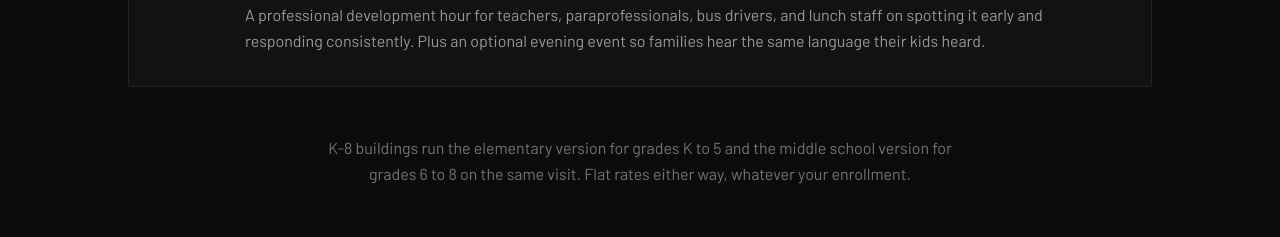
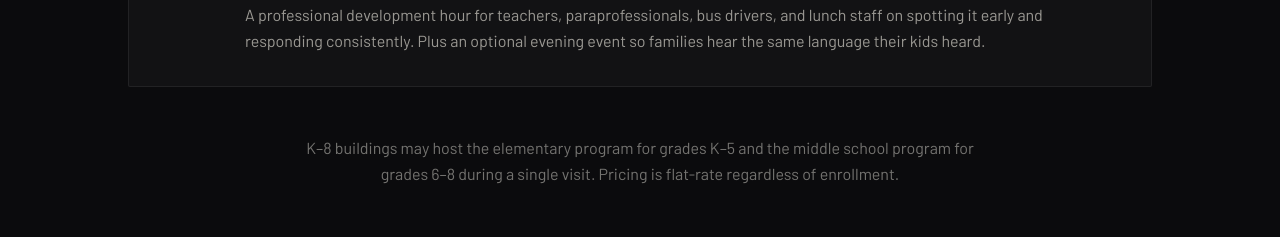
Before and after one commit to greggsdevelopment/one-good-word-one-good-deed, a React (Vite) app: page /programs in a window 1280 px wide. Shown: the part 4300-4537 px from the top of the page. Built offline with nearby package versions, Linux system fonts and the light colour scheme; no server answers.

Commit message:
Update professional copy for K–8 program description
Co-authored-by: greggsdevelopment <273862967+greggsdevelopment@users.noreply.github.com>

```diff
--- a/src/components/programs/GradeBands.jsx
+++ b/src/components/programs/GradeBands.jsx
@@ -243,8 +243,8 @@ export default function GradeBands() {
         </AnimatePresence>
 
         <p className="font-barlow text-cream/45 text-center text-base max-w-2xl mx-auto mt-12 leading-relaxed">
-          K-8 buildings run the elementary version for grades K to 5 and the middle school version for grades 6
-          to 8 on the same visit. Flat rates either way, whatever your enrollment.
+          K–8 buildings may host the elementary program for grades K–5 and the middle school program for grades
+          6–8 during a single visit. Pricing is flat-rate regardless of enrollment.
         </p>
       </div>
     </section>
```
